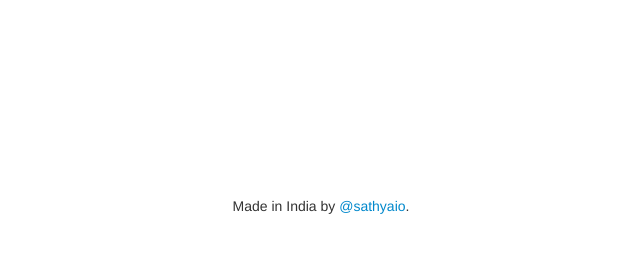
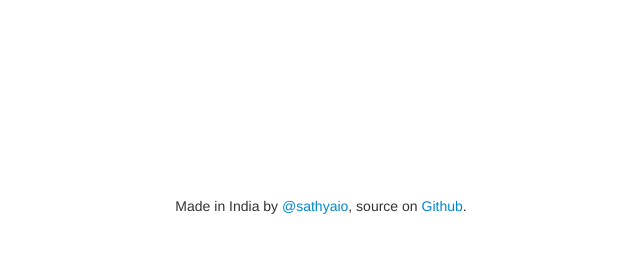
Before and after one commit to sathya-me/showhnapp, a Python web app: template Templates/index.html in a window 1280 px wide. Shown: the part 534-800 px from the top of the page, without its empty margins (319-959 px from the left). Run offline with Jinja, Linux system fonts and the light colour scheme; the template is opened without the code that fills it, so the values that code supplies are empty; some libraries are stand-ins or nearby versions.

Commit message:
updated footer

```diff
--- a/Templates/index.html
+++ b/Templates/index.html
@@ -158,7 +158,7 @@
             <div class="row-fluid">
                 <div class="span10 offset1" id="main_container">
                     <p style="text-align:center">
-                        Made in India by <a href="https://twitter.com/sathyaio" target="_blank">@sathyaio</a>.
+                        Made in India by <a href="https://twitter.com/sathyaio" target="_blank">@sathyaio</a>, source on <a href="https://github.com/sathya-me/showhnapp" target="_blank">Github</a>.
                     </p>
                 <div class="span10 offset1" id="main_container">
             </div>
```
